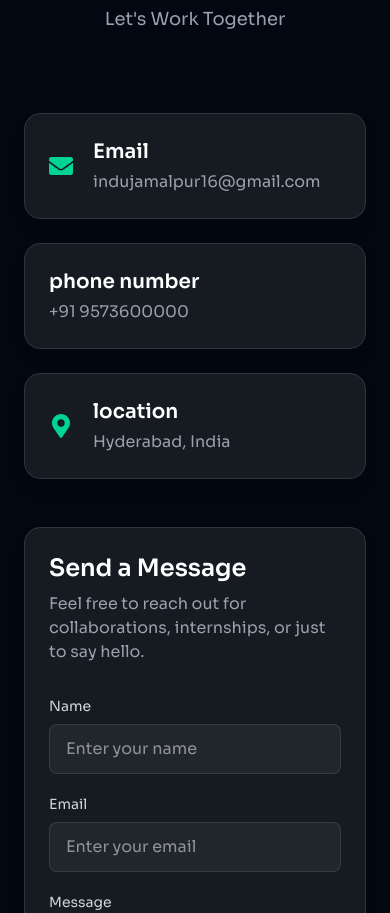
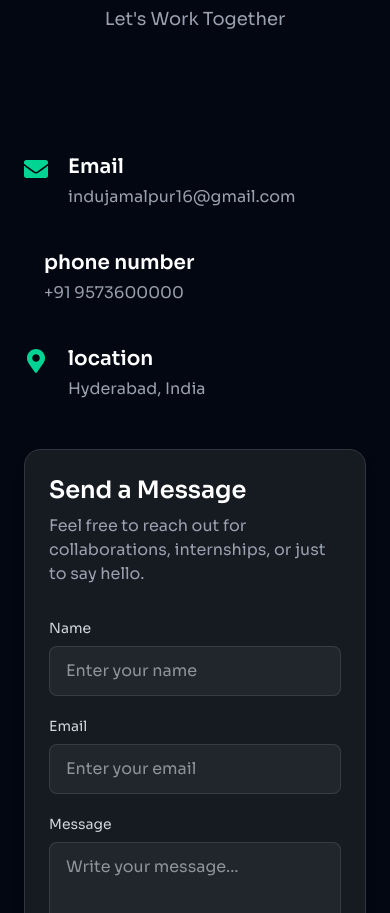
Before and after one commit to Jamalpoor-Indu-Bai/Portfolio, a React app: page / in a window 390 px wide. Shown: the part 6792-7705 px from the top of the page. Built offline with nearby package versions, Linux system fonts and the light colour scheme; the HTML template or start-up script is replaced by a standard one; a web font is replaced by a local one.

Commit message:
removed FaPhoneAlt icon and FaPhone icon

```diff
--- a/src/sections/Contact.jsx
+++ b/src/sections/Contact.jsx
@@ -8,8 +8,8 @@ import { contact } from "../constants/contact";
 
 import {
   FaEnvelope,
-  FaPhoneAlt,
   FaMapMarkerAlt,
+  FaPhone,
 } from "react-icons/fa";
 
 const Contact = () => {
@@ -19,7 +19,7 @@ const Contact = () => {
         return <FaEnvelope className="text-2xl text-emerald-400" />;
 
       case "phone":
-        return <FaPhoneAlt className="text-2xl text-emerald-400" />;
+        return <FaPhone className="text-2xl text-emerald-400" />;
 
       case "location":
         return <FaMapMarkerAlt className="text-2xl text-emerald-400" />;
@@ -54,13 +54,15 @@ const Contact = () => {
 
           {/* Left Side */}
 
-          <div className="space-y-6">
+          <div className="space-y-8">
   {contact.map((item) => (
-              <Card
+    <div
       key={item.id}
-                className="flex items-center gap-5"
+      className="flex items-start gap-5 mt-10"
     >
+      <div className="mt-1">
         {getIcon(item.title)}
+      </div>
 
       <div>
         <h3 className="text-xl font-semibold text-white">
@@ -75,22 +77,22 @@ const Contact = () => {
           <a
             href={getLink(item)}
             target={
-                        item.title === "LinkedIn"
+              item.title === "LinkedIn" || item.title === "GitHub"
                 ? "_blank"
                 : undefined
             }
             rel={
-                        item.title === "LinkedIn"
+              item.title === "LinkedIn" || item.title === "GitHub"
                 ? "noopener noreferrer"
                 : undefined
             }
-                      className="mt-1 block text-gray-400 transition-colors duration-300 hover:text-emerald-400"
+            className="mt-1 block text-gray-400 transition-all duration-300 hover:text-emerald-400"
           >
             {item.value}
           </a>
         )}
       </div>
-              </Card>
+    </div>
   ))}
 </div>
 
```
Lines whose indentation alone changed are shown as unchanged.
